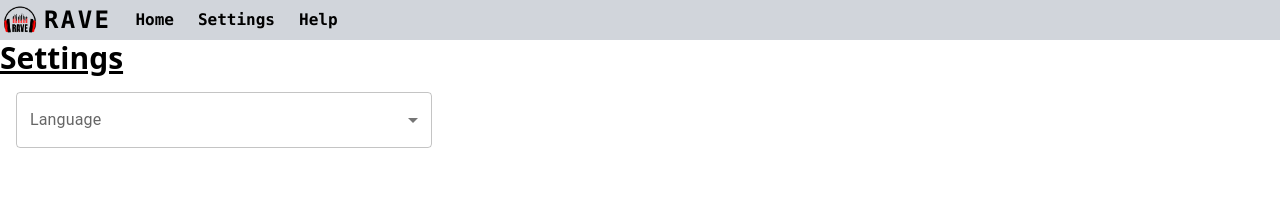
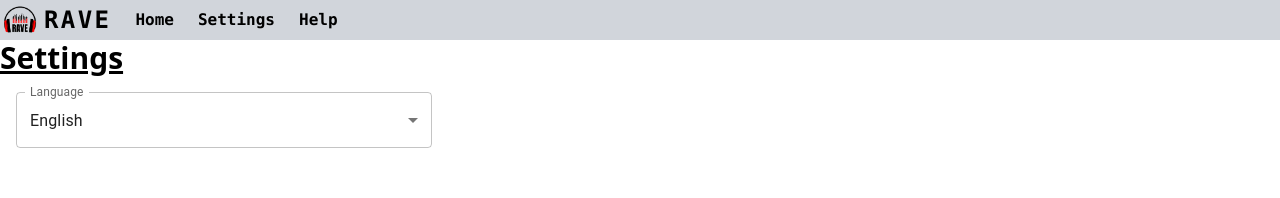
Before and after one commit to FrancisCardinal/RAVE, a React (Create React App) app in the folder rave-web/: page /settings in a window 1280 px wide. Shown: the top 198 px of the page. Built offline with nearby package versions, Linux system fonts and the light colour scheme.

Commit message:
Added current langage when we click on settings

```diff
--- a/rave-web/src/Components/UI/LanguageSelection.js
+++ b/rave-web/src/Components/UI/LanguageSelection.js
@@ -1,15 +1,14 @@
 import FormControl from '@mui/material/FormControl';
 import Box from '@mui/material/Box';
-import Select from '@mui/material/Select'
-import InputLabel from '@mui/material/InputLabel'
+import Select from '@mui/material/Select';
+import InputLabel from '@mui/material/InputLabel';
 import MenuItem from '@mui/material/MenuItem';
 import { useState, useEffect } from 'react';
 import { useTranslation } from 'react-i18next';
 
 function LanguageSelection({ className }) {
   const [t, i18n] = useTranslation('common');
-	const [language, setLanguage] = useState('');
-
+  const [language, setLanguage] = useState(i18n.language);
   const handleChange = (event) => {
     setLanguage(event.target.value);
     i18n.changeLanguage(event.target.value);
@@ -17,11 +16,13 @@ function LanguageSelection({ className }) {
 
   return (
     <div className={className}>
-			<Box sx={{ minWidth:120 }}>
-			<FormControl fullWidth color='error'>
-				<InputLabel color="error" id="language-select-label">{t('settingsPage.language.label')}</InputLabel>
+      <Box sx={{ minWidth: 120 }}>
+        <FormControl fullWidth color="error">
+          <InputLabel color="error" id="language-select-label">
+            {t('settingsPage.language.label')}
+          </InputLabel>
           <Select
-					labelId='language-select-label'
+            labelId="language-select-label"
             id="language-select"
             value={language}
             label="Language"
@@ -33,7 +34,6 @@ function LanguageSelection({ className }) {
         </FormControl>
       </Box>
     </div>
-
   );
 }
 
```
Also changed, not shown: 2 other files (tests, documents, lock files or other folders). Lines whose indentation alone changed are shown as unchanged.
